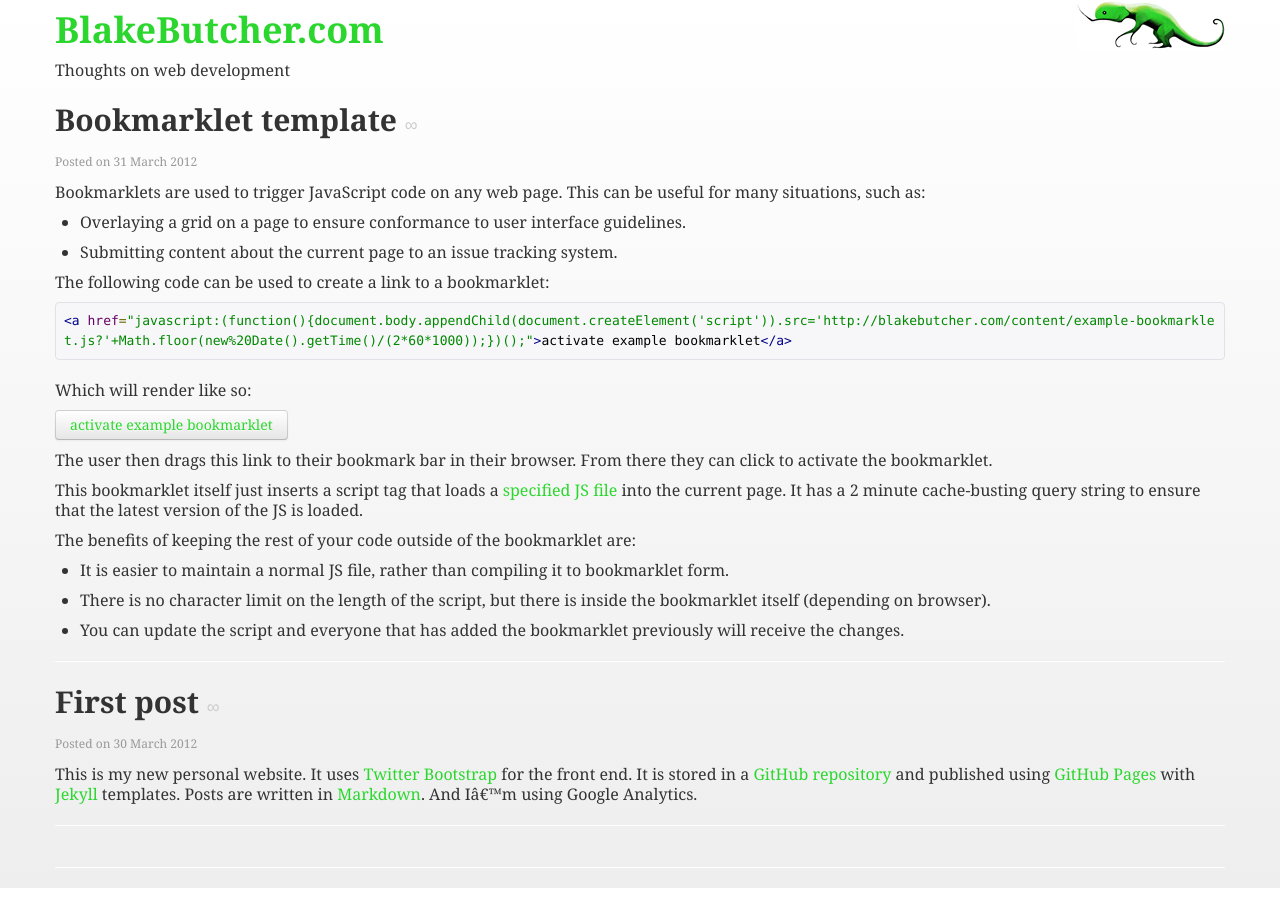
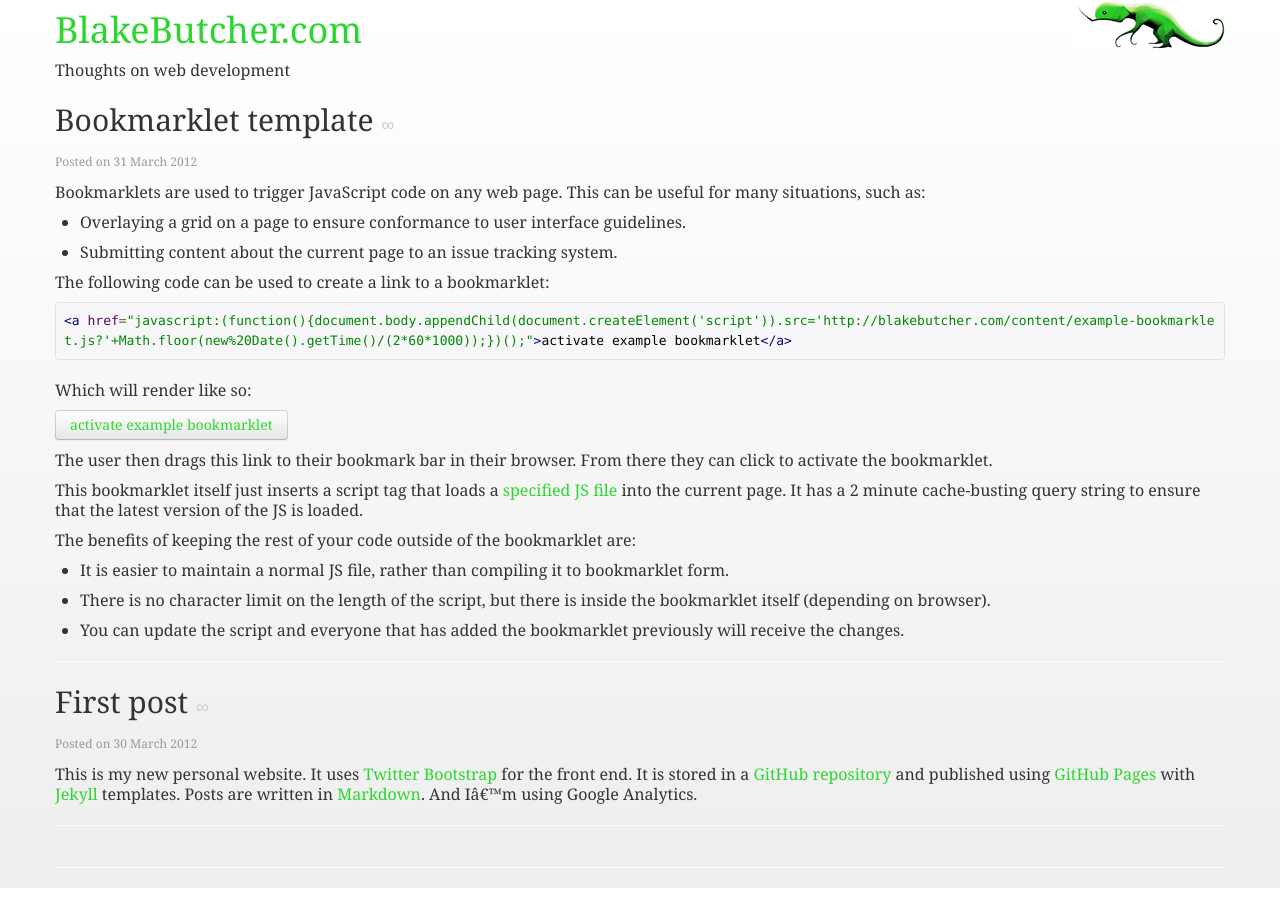
Before and after one commit to blakebutcher/blakebutcher.github.com, a Jekyll site: the page built from index.html, in a window 1280 px wide. Built offline with Jekyll 4.4.1, drawn with Linux system fonts in a browser that asks for light colours; nearby versions of some CDN libraries; some web fonts are replaced; the list of posts is cut into pages by our own code.

Commit message:
Unbolding headings

```diff
--- a/assets/styles.css
+++ b/assets/styles.css
@@ -1 +1 @@
-body{font-family:Esteban, Georgia, sans-serif;font-size:16px;background-color:#eee;background-image:-moz-linear-gradient(#fff, #eee);background-image:-webkit-gradient(linear, 0% 0%, 0% 100%, from(#fff), to(#eee));background-image:-webkit-linear-gradient(#fff, #eee);background-image:-o-linear-gradient(#fff, #eee)}pre.prettyprint{background-color:#F7F7F9;border:1px solid #E1E1E8;padding:8px}div.masthead div.container{background:url(creecha.png) no-repeat top right}span.post-date{color:#999;font-size:12px}a:link{color:#2bd72e}a:visited{color:#9ed040}a:hover{color:#103a10}a.permalink:link,a.permalink:visited{color:#ccc}a.permalink:hover{color:#333;text-decoration:none}
+body{font-family:Esteban, Georgia, sans-serif;font-size:16px;background-color:#eee;background-image:-moz-linear-gradient(#fff, #eee);background-image:-webkit-gradient(linear, 0% 0%, 0% 100%, from(#fff), to(#eee));background-image:-webkit-linear-gradient(#fff, #eee);background-image:-o-linear-gradient(#fff, #eee)}h1,h2{font-weight:normal}pre.prettyprint{background-color:#F7F7F9;border:1px solid #E1E1E8;padding:8px}div.masthead div.container{background:url(creecha.png) no-repeat top right}span.post-date{color:#999;font-size:12px}a:link{color:#2bd72e}a:visited{color:#9ed040}a:hover{color:#103a10}a.permalink:link,a.permalink:visited{color:#ccc}a.permalink:hover{color:#333;text-decoration:none}
--- a/assets/styles.scss
+++ b/assets/styles.scss
@@ -15,6 +15,10 @@ body {
 	font-family: Esteban, Georgia, sans-serif;
 	font-size: 16px;
 	@include background-linear-gradient-vertical(#fff, #eee);
+}
+
+h1, h2 {
+	font-weight: normal;
 }
 
 pre.prettyprint {
```
